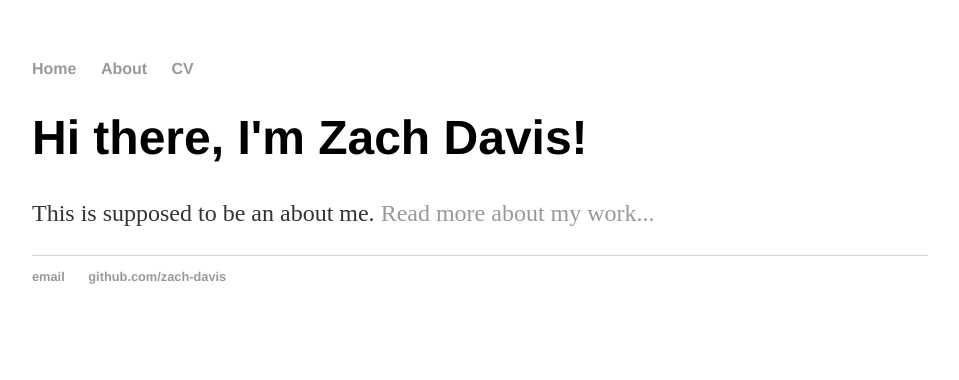
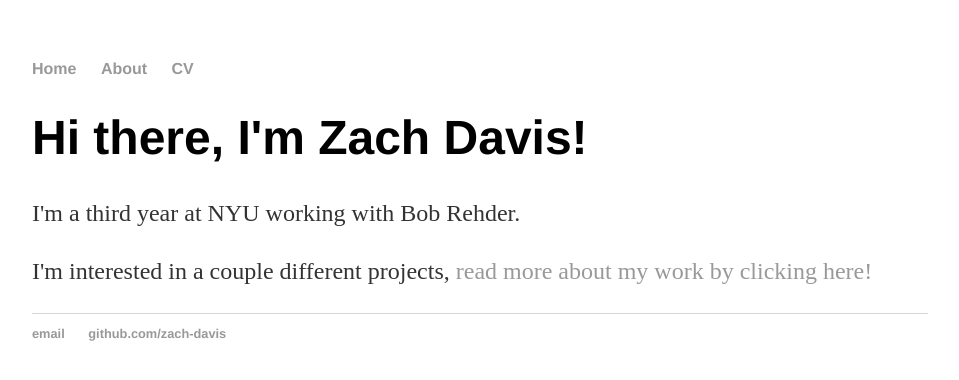
Before and after one commit to zach-davis/zach-davis.github.io, a Jekyll site: the page built from about/index.html, in a window 1280 px wide. Shown: the top 380 px of the page, without its empty margins (160-1119 px from the left). Built offline with Jekyll 4.4.1, drawn with Linux system fonts in a browser that asks for light colours.

Commit message:
Update index.html

```diff
--- a/about/index.html
+++ b/about/index.html
@@ -4,5 +4,6 @@ title: Zach Davis
 ---
 <div class="blurb">
 	<h1>Hi there, I'm Zach Davis!</h1>
-	<p>This is supposed to be an about me. <a href="/about">Read more about my work...</a></p>
+	<p>I'm a third year at NYU working with Bob Rehder.</p>
+	<p>I'm interested in a couple different projects, <a href="/about">read more about my work by clicking here!</a></p>
 </div><!-- /.blurb -->
```
